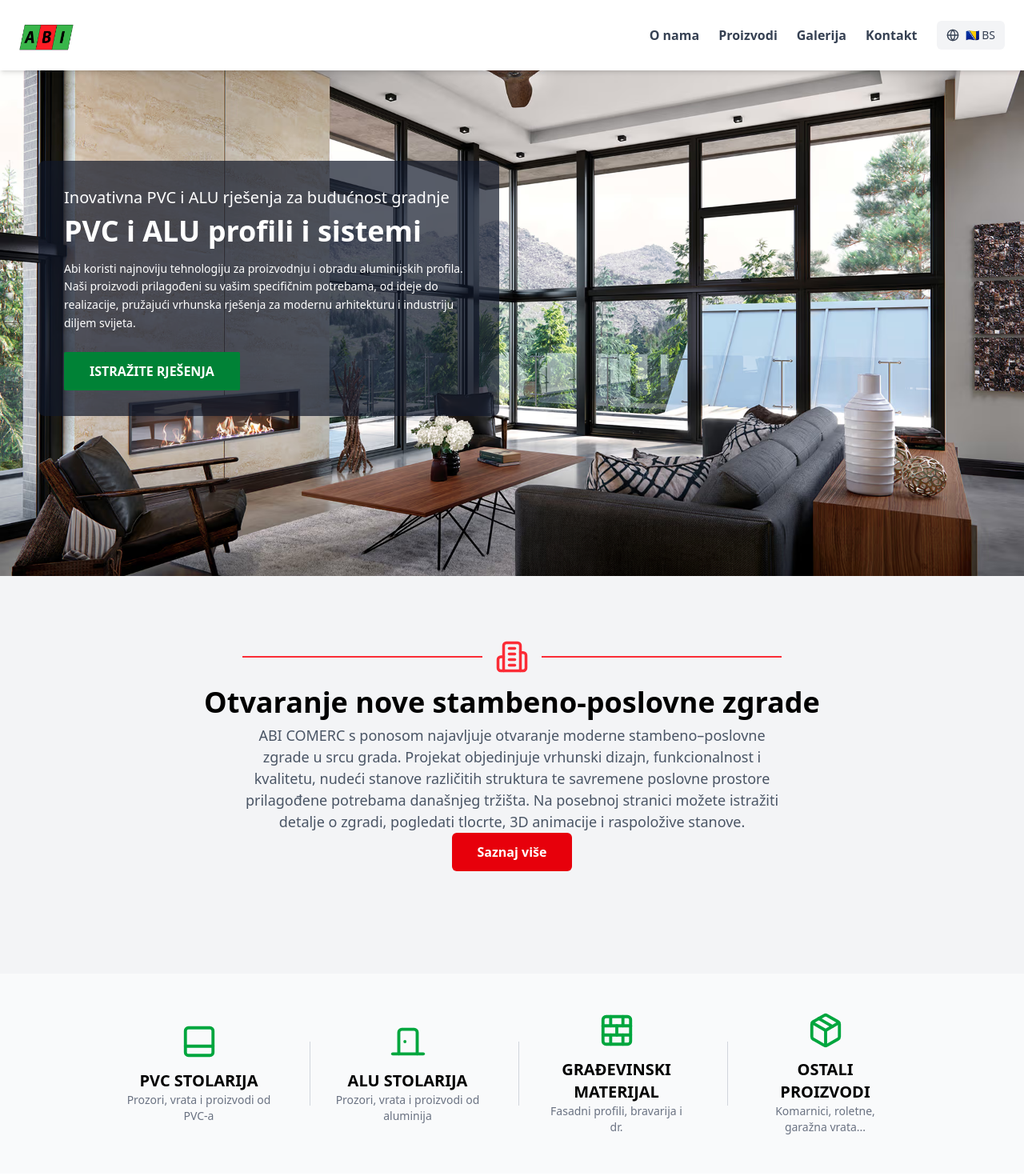
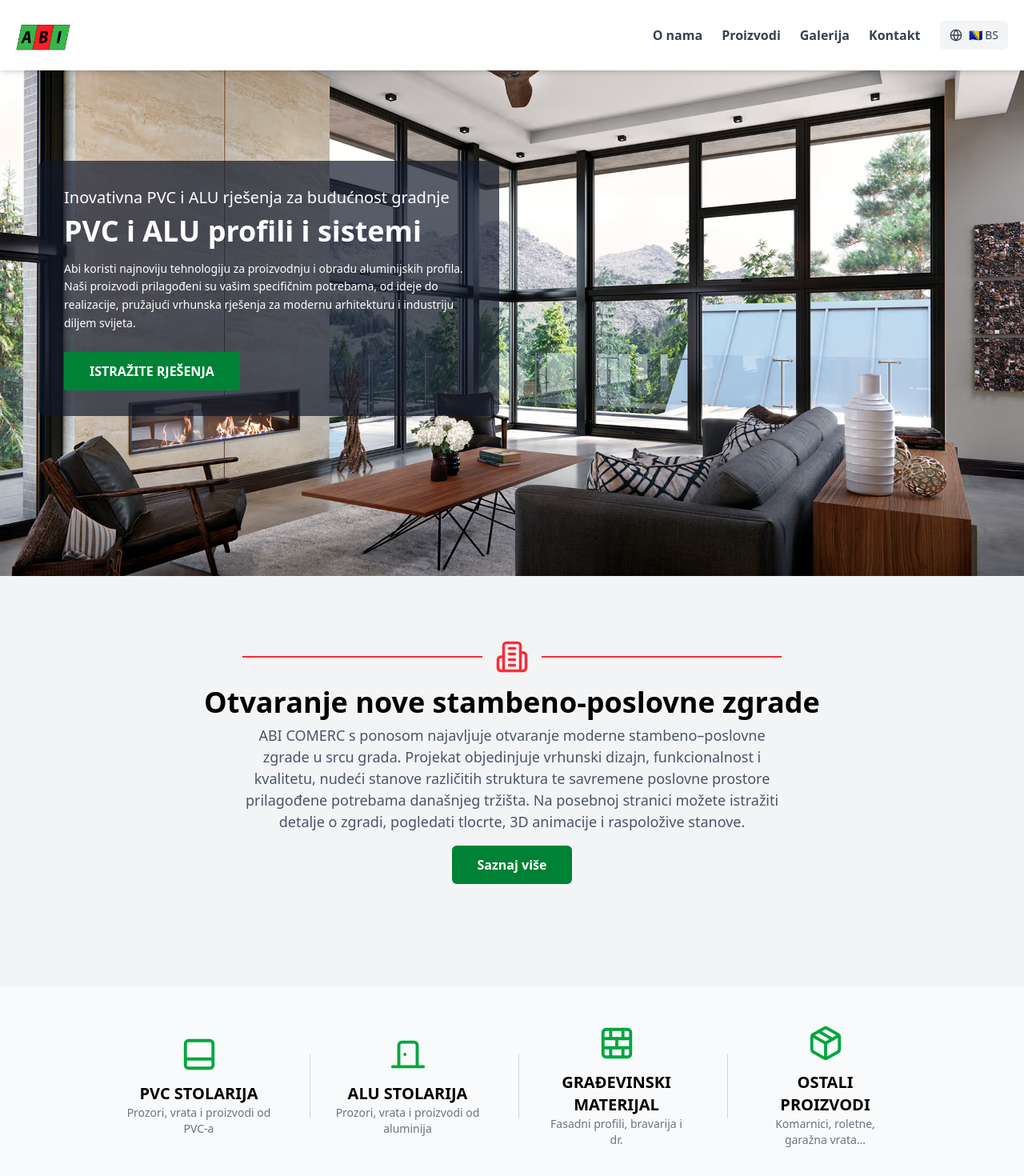
Before and after one commit to umaagaa/abi-comerc, a React (Vite) app: page / in a window 1280 px wide. Shown: the top 1470 px of the page at 80% size. Built offline with nearby package versions, Linux system fonts and the light colour scheme.

Commit message:
minor changes

```diff
--- a/src/components/NavBar.jsx
+++ b/src/components/NavBar.jsx
@@ -24,7 +24,7 @@ const Navbar = () => {
 
   return (
     <nav className="w-full bg-white dark:bg-white-900 shadow-md fixed top-0 left-0 z-50">
-      <div className="max-w-7xl mx-auto flex justify-between items-center px-6 py-4">
+      <div className="w-full flex justify-between items-center py-4 px-5">
         {/* Logo */}
         <Link
           to="/"
@@ -37,10 +37,8 @@ const Navbar = () => {
           />
         </Link>
 
-        {/* Desktop Menu */}
-        <div className="hidden md:flex gap-6 items-center">
-
-
+        {/* Desktop Menu - Right Aligned */}
+        <div className="hidden md:flex gap-6 items-center ml-auto">
           {/* Ostali linkovi */}
           {navLinks.map((link, idx) => (
             <Link
--- a/src/components/OpeningSection.jsx
+++ b/src/components/OpeningSection.jsx
@@ -18,7 +18,7 @@ export default function OpeningSection() {
         >
           <Link
             to="/building"
-            className="inline-block bg-red-600 text-white px-8 py-3 rounded-md font-semibold hover:bg-red-700 transition"
+            className="inline-block bg-green-700 text-white px-8 py-3 rounded-md font-semibold hover:bg-green-600 hover:text-black transition mt-4"
           >
             {t('opening.cta')}
           </Link>
```
Lines whose indentation alone changed are shown as unchanged.
